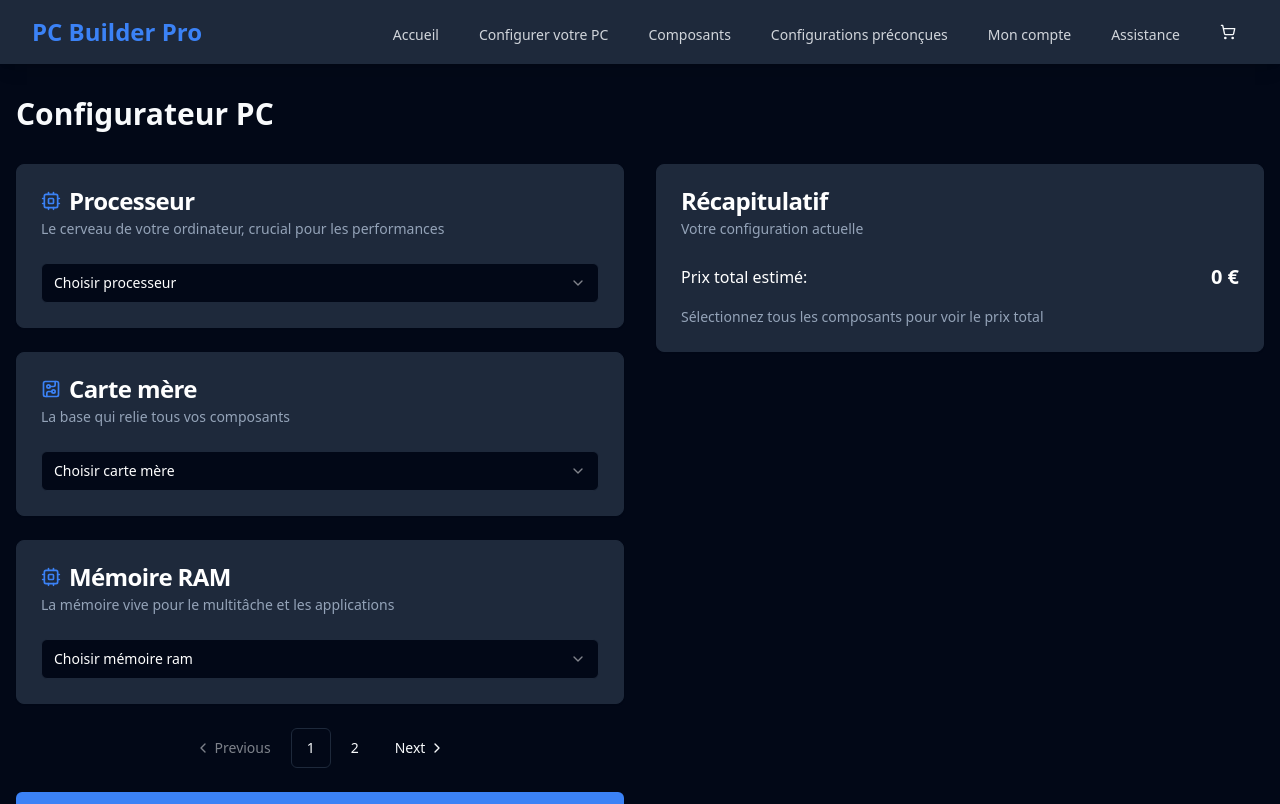
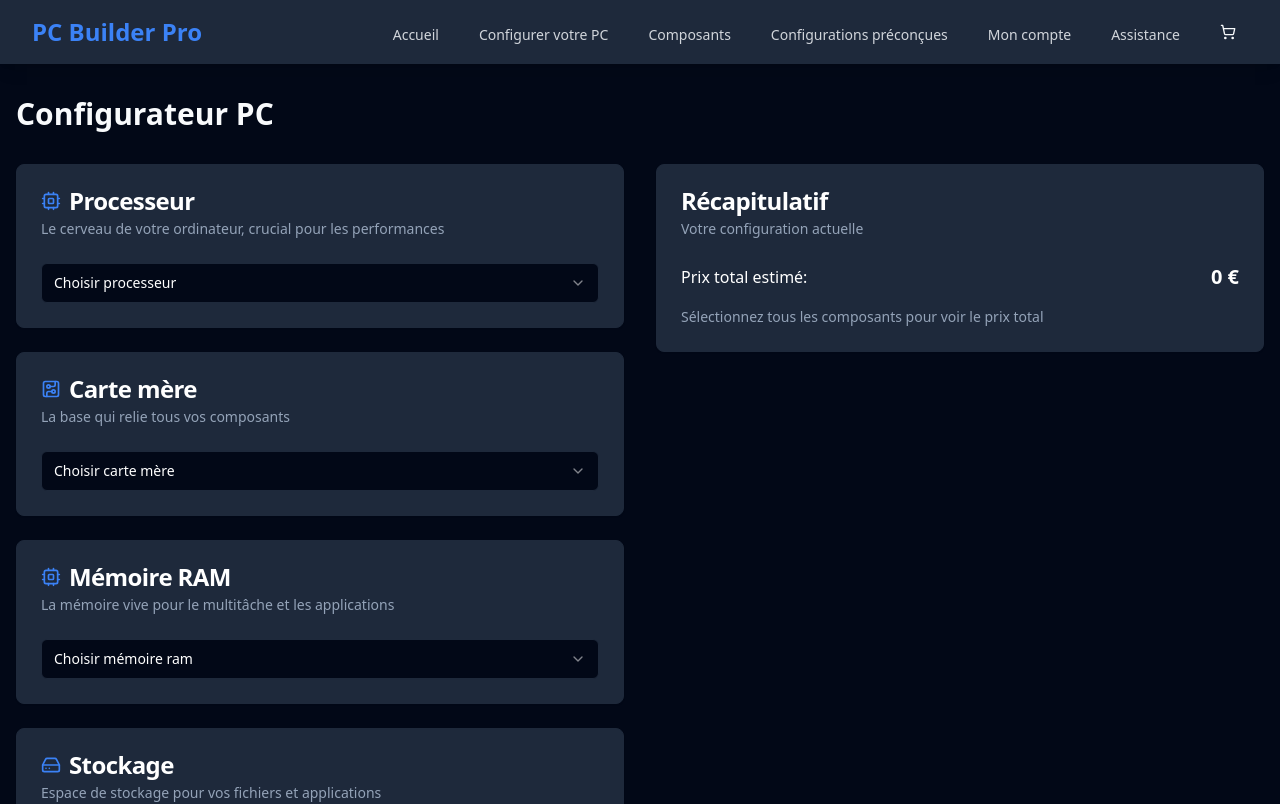
Before and after one commit to vesty91/pc-configurator-PRO, a React (Vite) app: page /configure in a window 1280 px wide. Shown: the top 804 px of the page. Built offline with nearby package versions, Linux system fonts and the light colour scheme.

Commit message:
Remove pagination component
This commit removes the pagination functionality from the Configure page, simplifying the component selection process.
[skip gpt_engineer]

```diff
--- a/src/pages/Configure.tsx
+++ b/src/pages/Configure.tsx
@@ -6,13 +6,9 @@ import ComponentCard from "@/components/configurator/ComponentCard"
 import PriceSummary from "@/components/configurator/PriceSummary"
 import { componentOptions, componentPrices, componentDescriptions, componentNames } from "@/data/components"
 import { checkMotherboardCompatibility, checkPowerSupply, checkCooling } from "@/utils/compatibility"
-import { Pagination, PaginationContent, PaginationItem, PaginationLink, PaginationNext, PaginationPrevious } from "@/components/ui/pagination"
-
-const ITEMS_PER_PAGE = 3
 
 const Configure = () => {
   const { toast } = useToast()
-  const [currentPage, setCurrentPage] = useState(1)
   const [selectedComponents, setSelectedComponents] = useState({
     cpu: "",
     motherboard: "",
@@ -25,13 +21,6 @@ const Configure = () => {
   const [warnings, setWarnings] = useState<string[]>([])
 
   const componentTypes = Object.keys(componentOptions) as Array<keyof typeof componentOptions>
-  const totalPages = Math.ceil(componentTypes.length / ITEMS_PER_PAGE)
-
-  const getCurrentPageComponents = () => {
-    const start = (currentPage - 1) * ITEMS_PER_PAGE
-    const end = start + ITEMS_PER_PAGE
-    return componentTypes.slice(start, end)
-  }
 
   useEffect(() => {
     const newWarnings: string[] = []
@@ -112,7 +101,7 @@ const Configure = () => {
 
       <div className="grid md:grid-cols-2 gap-8">
         <div className="space-y-6">
-          {getCurrentPageComponents().map((component) => (
+          {componentTypes.map((component) => (
             <ComponentCard
               key={component}
               title={componentNames[component]}
@@ -124,33 +113,6 @@ const Configure = () => {
               type={component}
             />
           ))}
-
-          <Pagination className="mt-6">
-            <PaginationContent>
-              <PaginationItem>
-                <PaginationPrevious
-                  onClick={() => setCurrentPage(p => Math.max(1, p - 1))}
-                  className={currentPage === 1 ? "pointer-events-none opacity-50" : ""}
-                />
-              </PaginationItem>
-              {Array.from({ length: totalPages }).map((_, i) => (
-                <PaginationItem key={i}>
-                  <PaginationLink
-                    onClick={() => setCurrentPage(i + 1)}
-                    isActive={currentPage === i + 1}
-                  >
-                    {i + 1}
-                  </PaginationLink>
-                </PaginationItem>
-              ))}
-              <PaginationItem>
-                <PaginationNext
-                  onClick={() => setCurrentPage(p => Math.min(totalPages, p + 1))}
-                  className={currentPage === totalPages ? "pointer-events-none opacity-50" : ""}
-                />
-              </PaginationItem>
-            </PaginationContent>
-          </Pagination>
 
           {warnings.length > 0 && (
             <div className="bg-yellow-50 border-l-4 border-yellow-400 p-4 mb-4">
```
